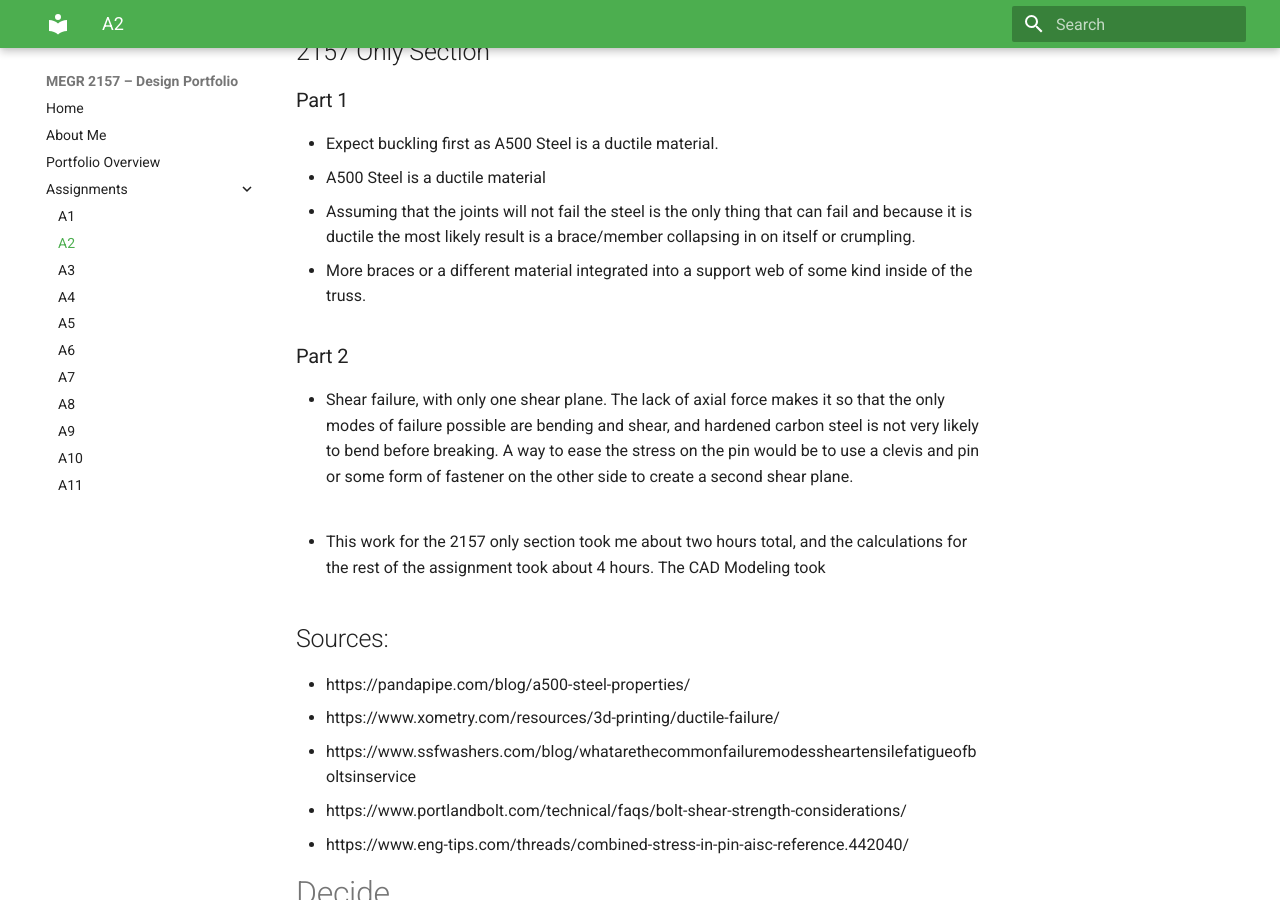
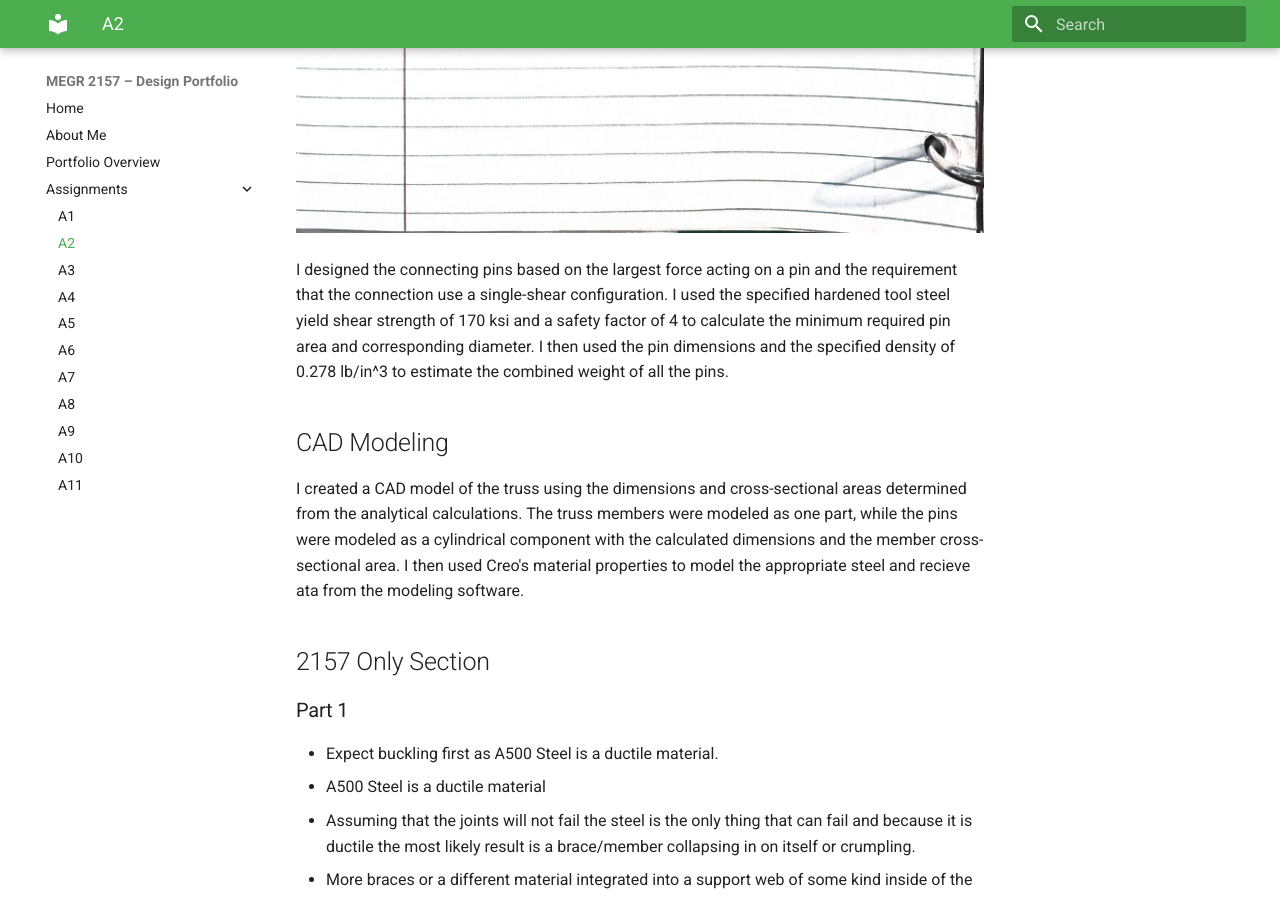
Before and after one commit to triangulum-1/megr2156-portfolio, an MkDocs documentation site: the page built from docs/assignments/A02/index.md, in a window 1280 px wide and 900 px high, scrolled down 4932 px. Built offline with MkDocs 1.6.1 and Material for MkDocs 9.7.7, drawn with Linux system fonts in a browser that asks for light colours; some of the changed text lies outside the part shown.

Commit message:
Enhance truss design documentation with detailed analysis
Added detailed descriptions of the truss design process, including calculations for member lengths, forces, and pin dimensions. Included information on CAD modeling and material properties used.

```diff
--- a/docs/assignments/A02/index.md
+++ b/docs/assignments/A02/index.md
@@ -7,7 +7,7 @@
 ## Step 2
 ![Work for Step 2 Part 1](Scanned_20260902-1636-01.jpg)
 ![Work for Step 2 Part 2](Scanned_20260902-1636-02.jpg)
-
+I designed a simple planar truss using the required geometric constraints of a=0.4m and b=0.3m, with point A acting as a pin support and point B acting as a roller support. I chose a warren truss geometry with a diagonal member because this configuration has been proven to be effective in real world applications before me. I calculated the length of each truss member and used free body diagrams to calculate the forces on said trusses.
 
 ### Part B
 Largest internal force:
@@ -26,6 +26,8 @@
 
 ![Work for Part B](ao2p21.jpg)
 
+I used the largest internal force found from the truss analysis to determine the minimum cross-sectional area required for the members. I applied the A500 steel yield strength and the required safety factor of 3.5 to remain below the allowable stress. After determining the required area, I calculated the approximate weight of the truss.
+
 ## Step 3
 ### Unknowns
 - allowable shear stress
@@ -41,6 +43,12 @@
 - total length of truss is 4.2 m
 
 ![Work for Step 3](ao2p31.jpg)
+
+I designed the connecting pins based on the largest force acting on a pin and the requirement that the connection use a single-shear configuration. I used the specified hardened tool steel yield shear strength of 170 ksi and a safety factor of 4 to calculate the minimum required pin area and corresponding diameter. I then used the pin dimensions and the specified density of 0.278 lb/in^3 to estimate the combined weight of all the pins.
+
+## CAD Modeling
+
+I created a CAD model of the truss using the dimensions and cross-sectional areas determined from the analytical calculations. The truss members were modeled as one part, while the pins were modeled as a cylindrical component with the calculated dimensions and the member cross-sectional area. I then used Creo's material properties to model the appropriate steel and recieve ata from the modeling software.
 
 ## 2157 Only Section
 ### Part 1
```
